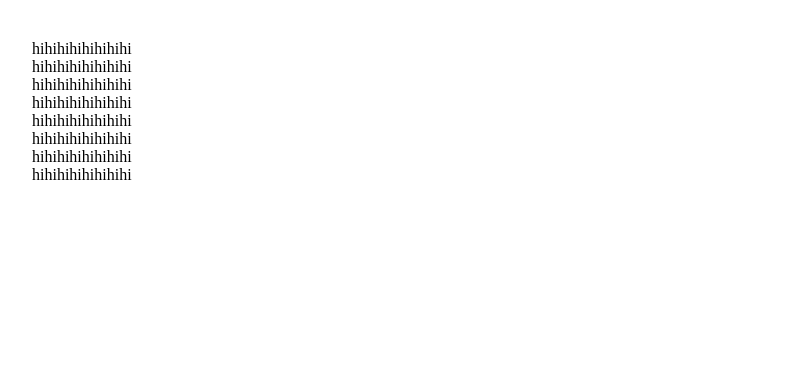
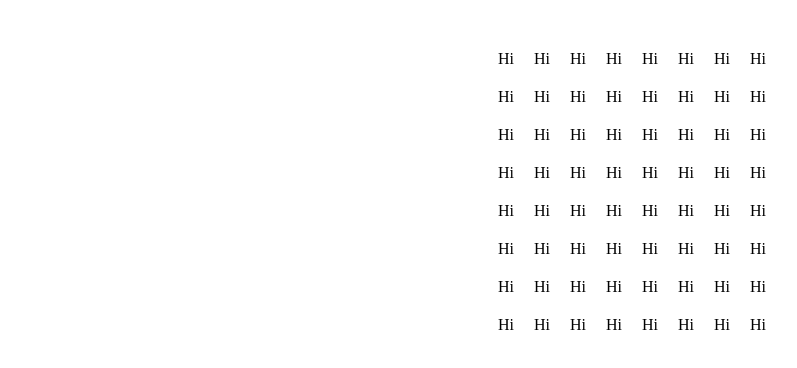
Before and after one commit to Denny29/Checkers-v2, a React (Vite) app: page / in a window 1280 px wide. Shown: the top 368 px of the page, without its empty margins (8-805 px from the left). Built offline with nearby package versions, Linux system fonts and the light colour scheme.

Commit message:
Alright there's actual borders on the tiles now. Gotta make em different colors.

```diff
--- a/src/App.css
+++ b/src/App.css
@@ -6,5 +6,10 @@
 }
 
 .rows{
-  display:flex
+  display:flex;
+  justify-content: center;
 }
+
+.tiles{
+  margin: 10px;
+}
--- a/src/tile.tsx
+++ b/src/tile.tsx
@@ -3,8 +3,8 @@ type tileProps = {
 }
 
 const tile = () => {
-    return <div className="tile">
-        hi
+    return <div className="tiles">
+        Hi
     </div>
 }
 
```
